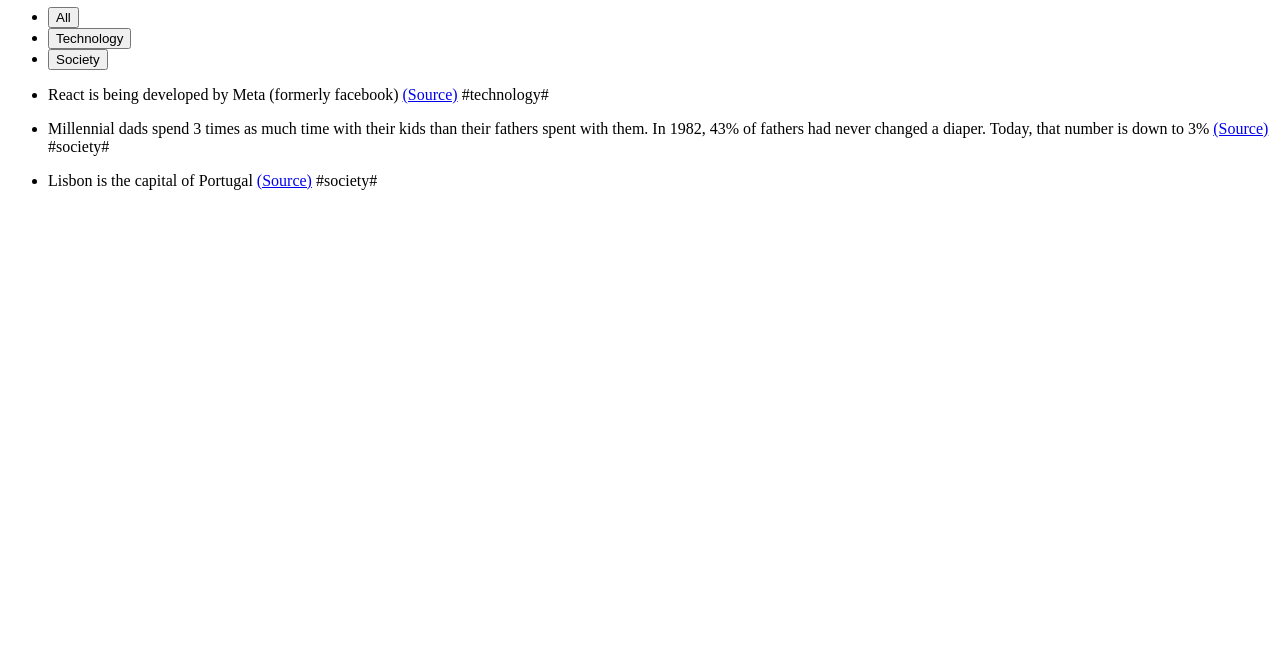
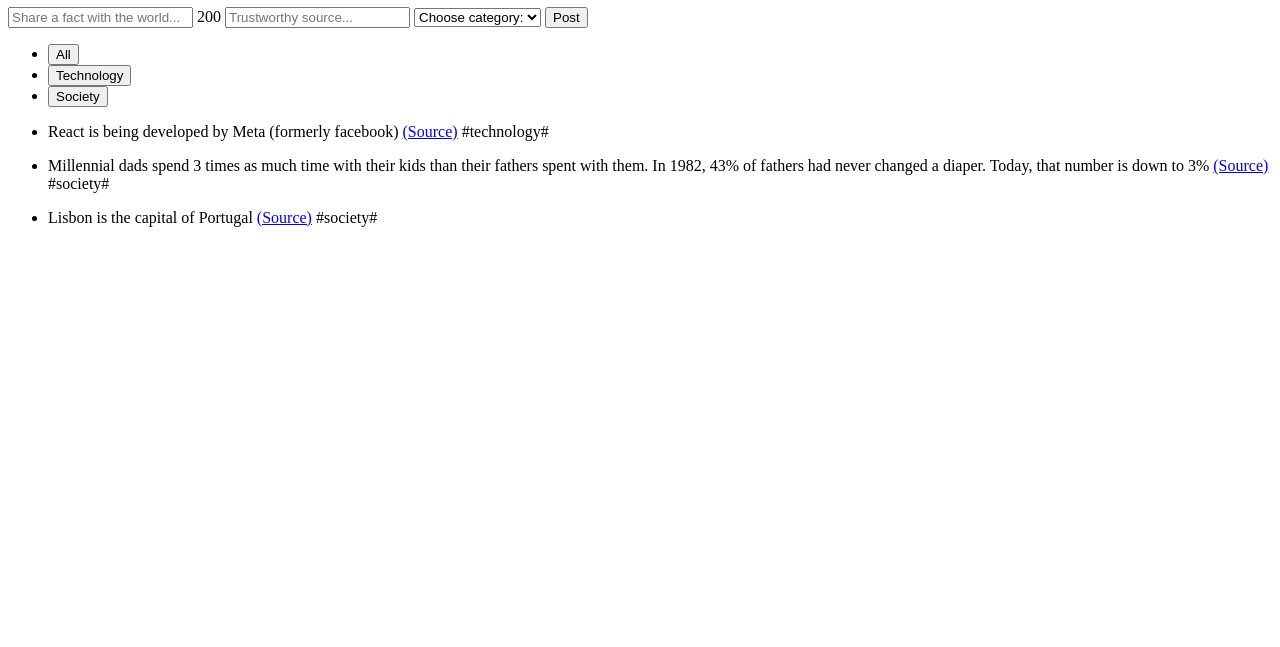
Before and after one commit to Dmytr1K/today-i-learned, a plain HTML site: page index.html in a window 1280 px wide. Shown: the part 153-800 px from the top of the page. Drawn offline with Linux system fonts and the light colour scheme.

Commit message:
add form

```diff
--- a/index.html
+++ b/index.html
@@ -11,6 +11,18 @@
       <img src="logo.png" height="68" width="68" alt="Today I Learned Logo" />
       <h1>Today I Learned!</h1>
     </header>
+
+    <form action="">
+      <input type="text" placeholder="Share a fact with the world..." />
+      <span>200</span>
+      <input type="text" placeholder="Trustworthy source..." />
+      <select name="" id="">
+        <option value="">Choose category:</option>
+        <option value="technology">Technology</option>
+        <option value="society">Society</option>
+      </select>
+      <button>Post</button>
+    </form>
 
     <main>
       <aside>
```
